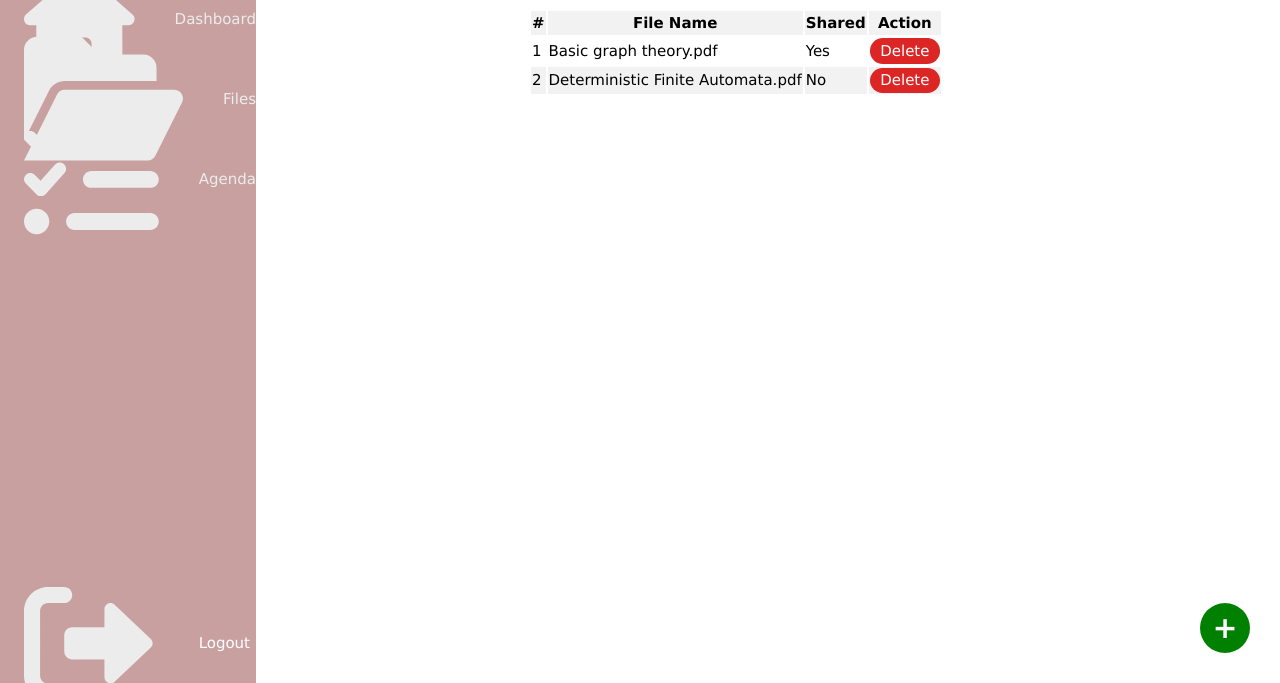
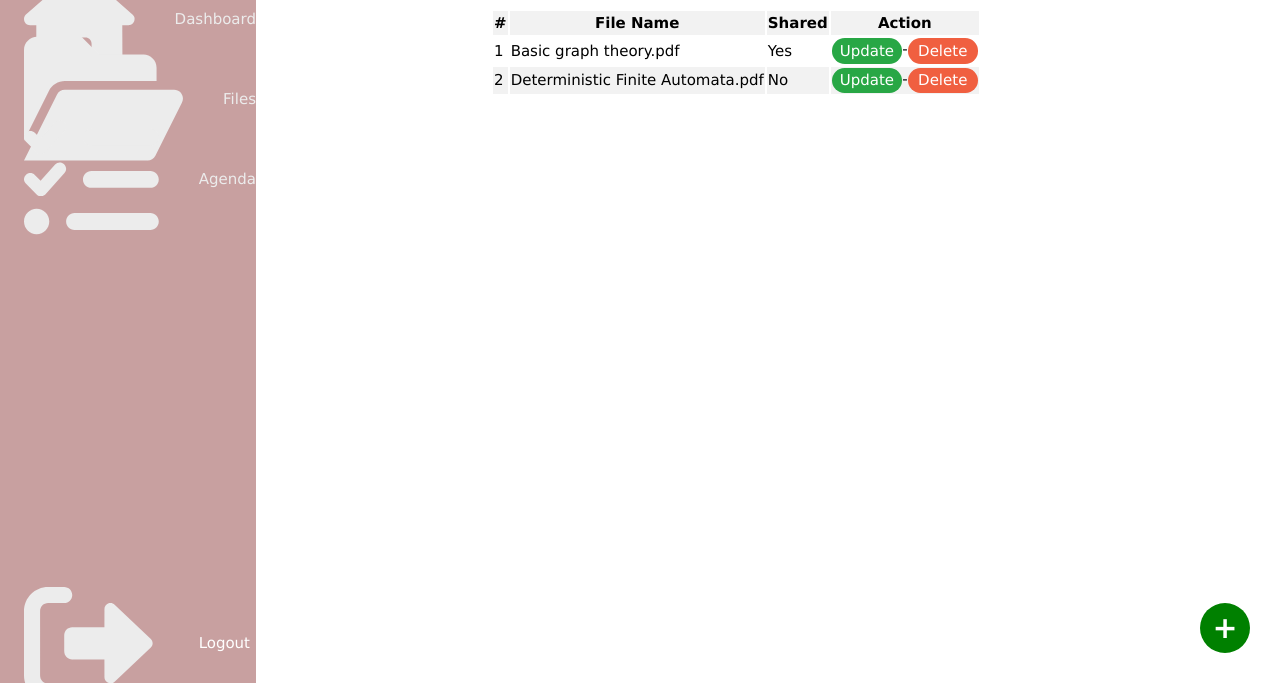
Before and after one commit to faizarsalan/unidashboard, a Laravel app: page /file in a window 1280 px wide; the page is wider, and only the part inside the window is pictured. Shown: the part 117-800 px from the top of that part. Run offline with Laravel 8, Linux system fonts and the light colour scheme; a user stored in the database is signed in; data comes from the database, SQL or seed files in the repository; some libraries are stand-ins or nearby versions.

Commit message:
FILE COMPLETE

```diff
--- a/app/Http/Controllers/FileController.php
+++ b/app/Http/Controllers/FileController.php
@@ -20,8 +20,9 @@ class FileController extends Controller
     }
 
     public function share(Request $request){
-        $file = File::where('id', 1)->first();
-        return view('viewer',compact('file'));
+        $file = File::where('id', $request->id)->first();
+        if($file->public) return view('viewer',compact('file'));
+        else return redirect()->back();
     }
 
     public function delete(Request $request) {
@@ -31,9 +32,6 @@ class FileController extends Controller
 
     public function upload(Request $request) {
         $file = new File();
-        $validating = $request->validate([
-            'file' =>'required|mimes:pdf'
-        ]);
         Storage::putFileAs('/public/files', $request->file('file'), $request->file('file')->getClientOriginalName());
         $file->user_id = Auth::user()->id;
         $file->name = $request->file('file')->getClientOriginalName();
@@ -42,4 +40,15 @@ class FileController extends Controller
 
         return redirect()->back();
     }
+
+    public function update(Request $request) {
+        $file = File::where('id', $request->id)->where('user_id', Auth::user()->id)->first();
+        $filename = $request->name;
+        Storage::move('/public/files/'.$file->name.'.pdf', '/public/files/'.$filename.'.pdf');
+        $file->name = $filename;
+        $file->public = $request->public;
+        $file->update();
+
+        return redirect()->back();
+    }
 }
--- a/public/css/sidebar.css
+++ b/public/css/sidebar.css
@@ -249,52 +249,13 @@ button:hover{
       padding-right: 0.3em;
     }
 
-/* lOADING */
-#loader {
-    position: absolute;
-    left: 50%;
-    top: 50%;
-    z-index: 1;
-    width: 120px;
-    height: 120px;
-    margin: -76px 0 0 -76px;
-    border: 16px solid #f3f3f3;
-    border-radius: 50%;
-    border-top: 16px solid #3498db;
-    -webkit-animation: spin 2s linear infinite;
-    animation: spin 2s linear infinite;
-  }
+    .empty {
+        display: flex;
+        flex-direction: column;
+        align-items: center;
+        justify-content: center;
+    }
 
-  @-webkit-keyframes spin {
-    0% { -webkit-transform: rotate(0deg); }
-    100% { -webkit-transform: rotate(360deg); }
-  }
-
-  @keyframes spin {
-    0% { transform: rotate(0deg); }
-    100% { transform: rotate(360deg); }
-  }
-
-  /* Add animation to "page content" */
-  .animate-bottom {
-    position: relative;
-    -webkit-animation-name: animatebottom;
-    -webkit-animation-duration: 1s;
-    animation-name: animatebottom;
-    animation-duration: 1s
-  }
-
-  @-webkit-keyframes animatebottom {
-    from { bottom:-100px; opacity:0 }
-    to { bottom:0px; opacity:1 }
-  }
-
-  @keyframes animatebottom {
-    from{ bottom:-100px; opacity:0 }
-    to{ bottom:0; opacity:1 }
-  }
-
-  #myDiv {
-    display: none;
-    text-align: center;
-  }
+    .empty img {
+        width: 60%;
+    }
--- a/resources/views/agenda.blade.php
+++ b/resources/views/agenda.blade.php
@@ -73,6 +73,7 @@
                     @empty
 
                         No Agendas For Today.
+                        <img src="/storage/calendar.png" alt="" width="88%">
 
                     @endforelse
                 </table>
--- a/resources/views/file.blade.php
+++ b/resources/views/file.blade.php
@@ -36,7 +36,12 @@
         a {
             text-decoration: none;
         }
+
+        .action {
+            display: flex;
+        }
     </style>
+    @if (!$file->isEmpty())
         <table>
             <tbody>
                 <th>
@@ -62,13 +67,43 @@
                                 No
                             @endif
                         </td>
-                    <td>
+                        <td class="action">
+                            <a href="#open-update{{ $i }}">
+                                <button type="submit"
+                                    style="width: 5.5vw;background-color:#28A745;height:2vw;border-radius:1vw;border:none;color:white">Update</button>
+                            </a>
+
+                            <div id="open-update{{ $i }}" class="modal-window">
+                                <div class="outside">
+                                    <div class="inside" style="background-color: white;">
+                                        <a href="#" title="Close" class="modal-close" style="margin-bottom: 5vh">X</a>
+                                        <form action="/update/{{$item->id}}" method="post">
+                                            @csrf
+                                            <input type="text" name="name" id="" value="{{$item->name}}">
+                                            <select class="form-select" name="public">
+                                                @if ($url)
+                                                    <option value="1" selected>Yes</option>
+                                                    <option value="0">No</option>
+                                                @else
+                                                    <option value="1">Yes</option>
+                                                    <option value="0" selected>No</option>
+                                                @endif
+                                            </select>
+                                            <button type="submit"
+                                        style="width: 5.5vw;background-color:#28A745;height:2vw;border-radius:1vw;border:none;color:white">Save</button>
+                                        </form>
+                                </div>
+                                </div>
+                            </div>
+
+                            <div> - </div>
+
                             <form action="/destroy/{{ $item->id }}" method="POST">
                                 @method('DELETE')
                                 @csrf
-                            <div >
+                                <div>
                                     <button type="submit"
-                                    style="width: 5.5vw;background-color:#dc2626;height:2vw;border-radius:1vw;border:none;color:white">Delete</button>
+                                        style="width: 5.5vw;background-color:#F05F40;height:2vw;border-radius:1vw;border:none;color:white">Delete</button>
                                 </div>
                             </form>
 
@@ -77,13 +112,19 @@
                 @endforeach
             </tbody>
         </table>
+    @else
+        <div class="empty">
+            <h1>You don't have any files :(</h1>
+            <img src="/storage/emptyfiles.png" alt="">
+        </div>
+    @endif
         <a href="#open-modal" class="act-btn">
             +
         </a>
         <div id="open-modal" class="modal-window">
             <div class="outside">
                 <div class="inside" style="background-color: white;">
-                <a href="#" title="Close" class="modal-close" style="margin-bottom: 5vh">Close</a>
+                    <a href="#" title="Close" class="modal-close" style="margin-bottom: 5vh">X</a>
                     <h1>Upload Your File!</h1>
                     <small>Files should be in PDF</small>
                     <div><img src="/storage/uploadicon.png" alt="" height="200px" width="200px"></div>
--- a/resources/views/viewer.blade.php
+++ b/resources/views/viewer.blade.php
@@ -1,7 +1,7 @@
 @extends('layouts.sidebar')
 @section('content')
 <div class="container">
-    <embed src="../storage/files/{{$file->name}}" type="application/pdf" width="1000px" height="1000px" style="margin: auto;">
+    <embed src="../storage/files/{{$file->name}}.pdf" type="application/pdf" width="1000px" height="1000px" style="margin: auto;">
 </div>
 
 @endsection
--- a/routes/web.php
+++ b/routes/web.php
@@ -37,6 +37,7 @@ Route::get('/view/{id}', [FileController::class, 'viewer']);
 Route::get('/share/{id}', [FileController::class, 'share']);
 Route::delete('/destroy/{id}', [FileController::class, 'delete']);
 Route::post('/upload',[FileController::class,'upload']);
+Route::post('/update/{id}',[FileController::class,'update']);
 
 
 
```
Lines whose indentation alone changed are shown as unchanged.
